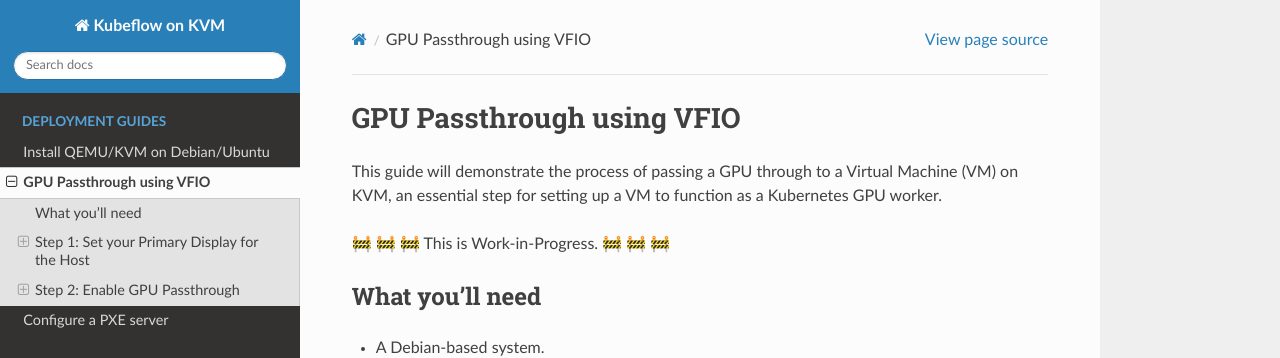
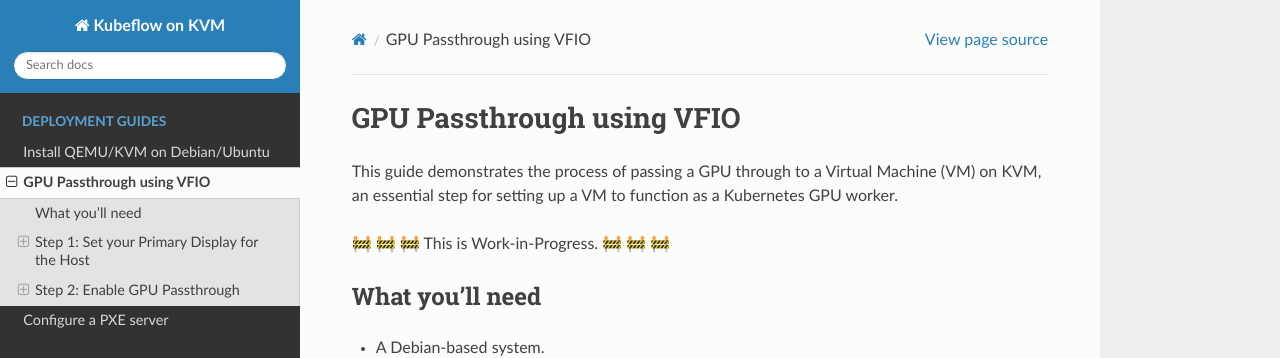
Before and after one commit to dpoulopoulos/virtml, a Sphinx documentation site: the page built from docs/source/gpu-passthrough.md, in a window 1280 px wide and 900 px high. Shown: the top 358 px of the window. Built offline with Sphinx 7.4.7 and the Read the Docs theme 2.0.0, drawn with Linux system fonts in a browser that asks for light colours.

Commit message:
docs: Fix syntax errors the GPU-Passthrough guide
Signed-off-by: Dimitris Poulopoulos <dimitris.a.poulopoulos@gmail.com>

```diff
--- a/docs/source/gpu-passthrough.md
+++ b/docs/source/gpu-passthrough.md
@@ -1,8 +1,7 @@
 # GPU Passthrough using VFIO
 
-
-This guide will demonstrate the process of passing a GPU through to a Virtual Machine (VM) on KVM,
-an essential step for setting up a VM to function as a Kubernetes GPU worker.
+This guide demonstrates the process of passing a GPU through to a Virtual Machine (VM) on KVM, an
+essential step for setting up a VM to function as a Kubernetes GPU worker.
 
 🚧 🚧 🚧 This is Work-in-Progress. 🚧 🚧 🚧
 
```
Also changed, not shown: other parts of docs/source/gpu-passthrough.md (+3 -2 lines).
